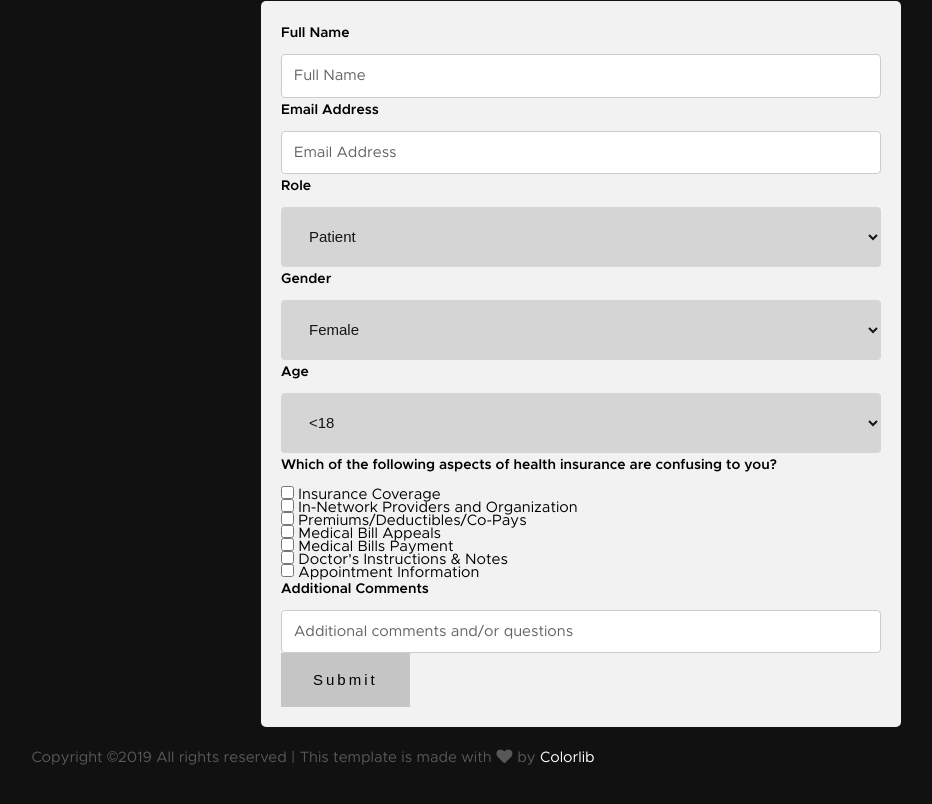
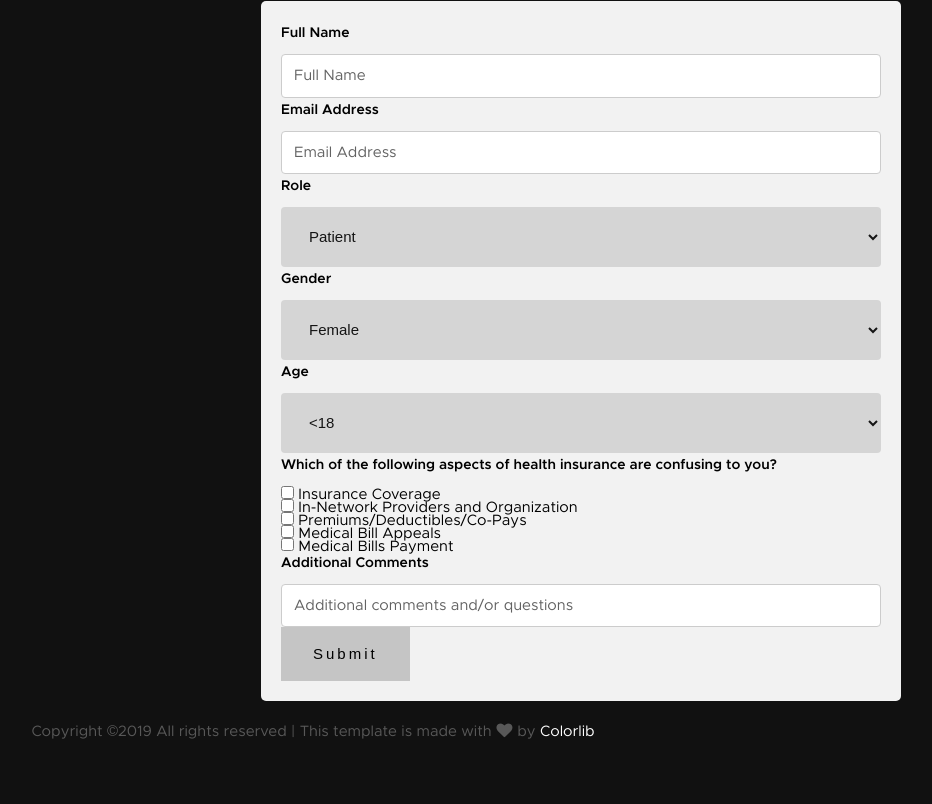
Before and after one commit to betterhealth/Insurance, a website with bundled scripts: page index.html in a window 1280 px wide. Shown: the part 2133-2937 px from the top of the page, without its empty margins (59-991 px from the left). Built offline with nearby package versions, Linux system fonts and the light colour scheme; a web font is replaced by a local one.

Commit message:
removed some items from survey

```diff
--- a/index.html
+++ b/index.html
@@ -202,8 +202,6 @@
                     <input type="checkbox" name="symptoms" value="X"> Premiums/Deductibles/Co-Pays<br>
                     <input type="checkbox" name="billing" value="X"> Medical Bill Appeals<br>
                     <input type="checkbox" name="medication" value="X"> Medical Bills Payment<br>
-                    <input type="checkbox" name="doctor" value="X"> Doctor's Instructions & Notes<br>
-                    <input type="checkbox" name="appointment" value="X"> Appointment Information<br>
               </div>
 
               <div>
```
